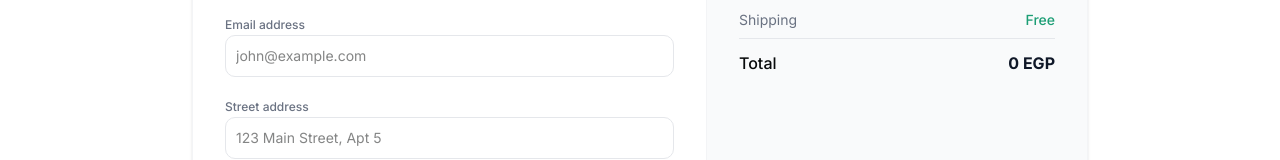
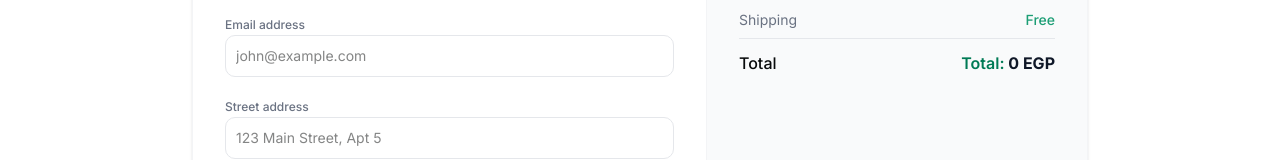
Before and after one commit to mvchnccc-oss/shopsphere-E-commerce-web-Application, a Next.js app in the folder Frontend/: page /checkout in a window 1280 px wide. Shown: the part 316-476 px from the top of the page. Built offline with nearby package versions, Linux system fonts and the light colour scheme; no server answers.

Commit message:
inhance UI

```diff
--- a/Frontend/src/app/(pages)/cart/page.tsx
+++ b/Frontend/src/app/(pages)/cart/page.tsx
@@ -123,7 +123,7 @@ const CartPage = () => {
                     )}
                 </div>
 
-                {/* Summary Section */}
+
                 <div className="relative">
                     <div className="bg-white border border-gray-100 rounded-2xl p-6 shadow-sm sticky top-6">
                         <h2 className="font-serif text-lg font-medium text-gray-900 mb-6">Order summary</h2>
--- a/Frontend/src/app/(pages)/checkout/page.tsx
+++ b/Frontend/src/app/(pages)/checkout/page.tsx
@@ -202,7 +202,7 @@ const CheckoutPage = () => {
                         <div className="flex justify-between text-base font-medium pt-3 border-t border-gray-200 mt-2">
                             <span>Total</span>
                             <span className="text-gray-900 font-bold">
-                                {(runningSubtotal - (runningSubtotal * appliedDiscount)).toLocaleString()} EGP
+                                <span className='text-emerald-700 font-semibold'>Total:</span> {(runningSubtotal - (runningSubtotal * appliedDiscount)).toLocaleString()} EGP
                             </span>
                         </div>
                     </div>
--- a/Frontend/src/app/(pages)/products/[productid]/page.tsx
+++ b/Frontend/src/app/(pages)/products/[productid]/page.tsx
@@ -17,7 +17,7 @@ export default async function page({ params }: { params: Promise<{ productid: nu
           <h1 className="text-2xl md:text-3xl font-bold">{product.title}</h1>
           <p className="text-muted-foreground text-sm leading-relaxed">{product.description}</p>
           <span className="text-2xl font-extrabold text-emerald-600 dark:text-emerald-400">
-            E£{product.price}
+            {product.price} EGP
           </span>
           <AddToCartButton
             id={product.id}
```
